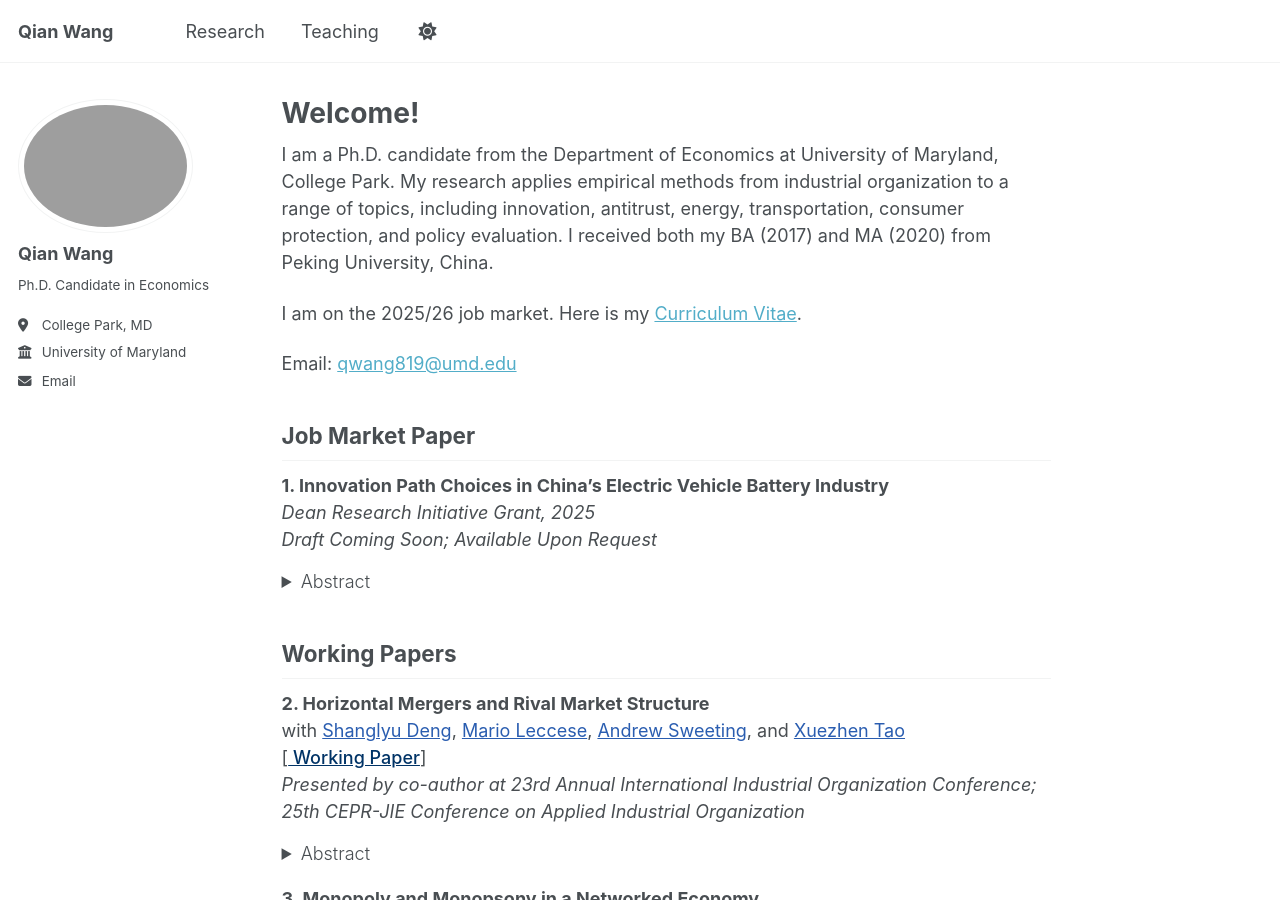
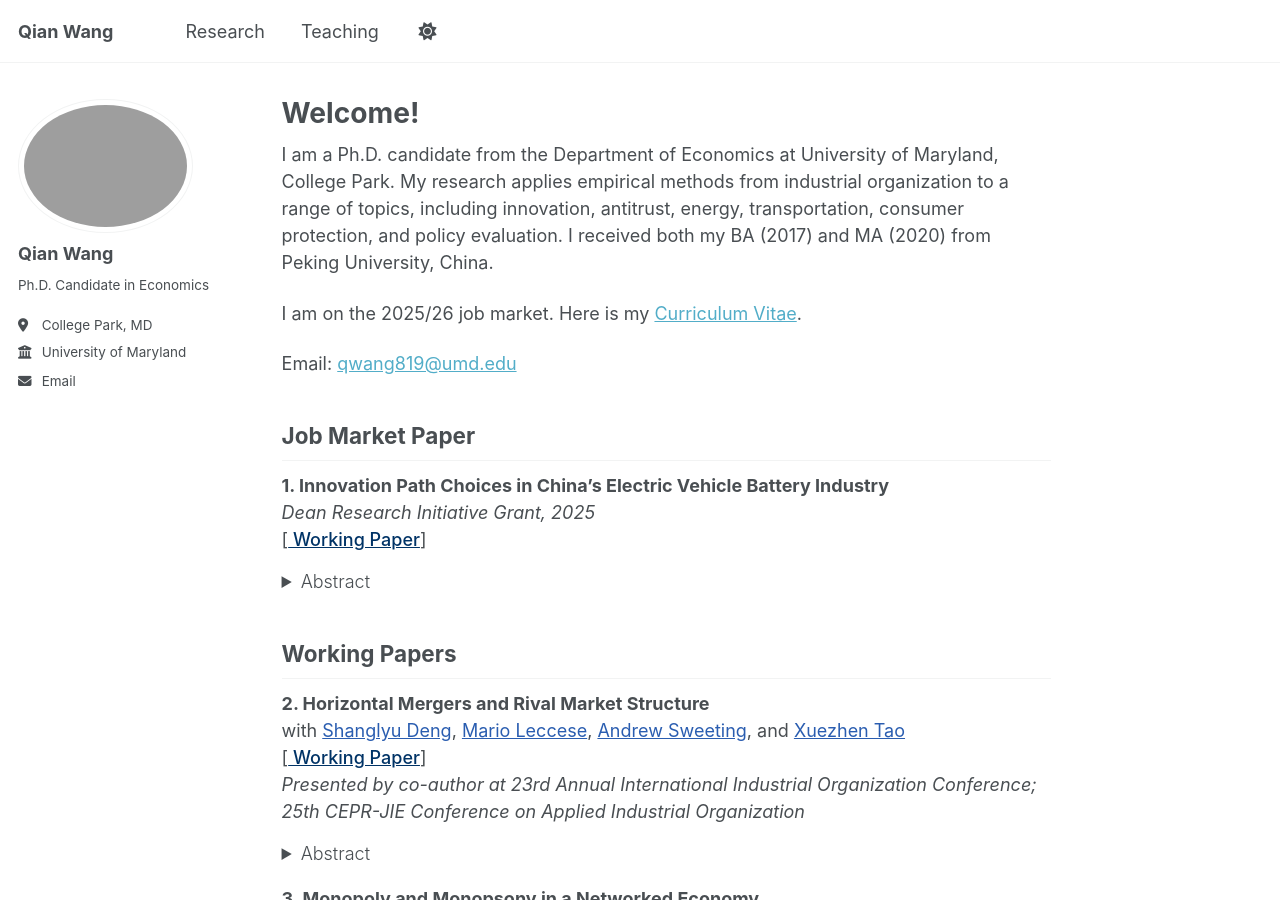
Before and after one commit to qwang819/qwang819.github.io, a Jekyll site: the page built from _pages/about.md, in a window 1280 px wide and 900 px high. Built offline with Jekyll 4.4.1, drawn with Linux system fonts in a browser that asks for light colours; a script that is not in the unit is left out; part of the change alters nothing that is shown.

Commit message:
Update about.md

```diff
--- a/_pages/about.md
+++ b/_pages/about.md
@@ -19,11 +19,12 @@ Email: <a href="mailto:qwang819@umd.edu">qwang819@umd.edu</a>
 
 **1. Innovation Path Choices in China’s Electric Vehicle Battery Industry**
 *Dean Research Initiative Grant, 2025*
-*Draft Coming Soon; Available Upon Request*
+[<a href="https://www.dropbox.com/scl/fi/3m42ouwtzkw93a6a8qlri/QianWang_JMP_20251029.pdf?rlkey=v1t2dx8ti9oy42y4ymolz2lt6&st=0pkoghqy&dl=0" style="color:#003366; font-weight:550">
+Working Paper</a>]
 <details style="margin-top: -0.5rem; margin-bottom: 1rem;">
    <summary><span style="font-weight:300;">Abstract</span></summary>
    <p style="text-align: justify;">
-   Not all green technologies are equally beneficial for society. I examine whether market-driven innovation in green industries follows the socially optimal technological path when firms face competing options with different cost structures and consider policies that can mitigate potential path choice inefficiency. I estimate a dynamic structural model of Chinese electric vehicle (EV) battery suppliers choosing how much to innovate along two competing paths: Lithium-Ion–Ferro–Phosphate (LFP) and Nickel–Cobalt–Manganese (NCM). The analysis shows that a social planner would undertake four times as much innovation as the market in LFP, which involves higher sunk innovation costs but delivers lower marginal battery costs. By contrast, the market innovates twice as much as the social planner in NCM, which has the opposite cost structure. I trace this divergence to several factors, such as vertical separation between most battery suppliers and EV makers, competition between EVs, a small market of EV, and spillovers and environmental benefits that firms fail to internalize. Finally, I demonstrate how R&D subsidies could help correct the path choice inefficiency and shift innovation toward the socially preferred path.
+   Technologies that are equally green can yield very different gains in social welfare. I examine whether market-driven innovation in green industries follows the socially optimal technological path when firms face competing options with distinct cost structures, and explore policies that can correct potential inefficiencies in path choices. I estimate a dynamic structural model of Chinese electric vehicle (EV) battery suppliers choosing how much to innovate along two competing paths: Lithium-Ion–Ferro–Phosphate (LFP) and Nickel–Cobalt–Manganese (NCM). The analysis shows that a social planner would undertake about four times as much innovation as the market in LFP, which involves higher innovation sunk costs but delivers lower marginal costs in production. By contrast, the market innovates about twice as much as the social plan- ner in NCM, which has the opposite cost structure. I attribute this divergence primarily to vertical separation between battery suppliers and EV makers, competition between EVs, and limited demand for EVs in early years, rather than to innovation spillovers or environmental benefits that firms fail to internalize. Finally, I demonstrate how R&D subsidies could help correct the path choice inefficiency and shift innovation toward the socially preferred path.
    </p>
 </details>
 
```
